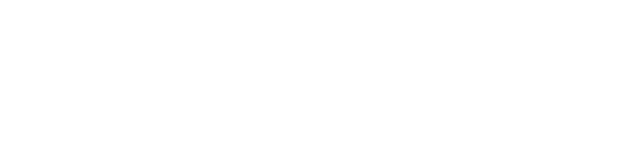
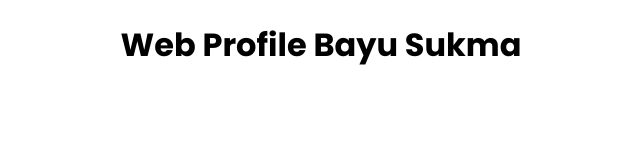
Before and after one commit to Codenames-Ren/1124160034-UTS, a plain HTML site: page index.html in a window 1280 px wide. Shown: the whole page, without its empty margins (319-959 px from the left). Drawn offline with Linux system fonts and the light colour scheme.

Commit message:
3, Menambahkan Header pada Body sekaligus menambah styling untuk font-family menggunakan google fonts

```diff
--- a/index.html
+++ b/index.html
@@ -4,12 +4,19 @@
     <meta charset="UTF-8" />
     <meta name="viewport" content="width=device-width, initial-scale=1.0" />
     <title>Perancangan Web</title>
-    <link rel="icon" href="/assets/image/favicon.ico" type="image/x-icon" />
+    <link rel="icon" href="/image/favicon.ico" type="image/x-icon" />
+    <link rel="shortcut icon" href="/image/favicon.ico" type="image/x-icon" />
+    <link rel="preconnect" href="https://fonts.googleapis.com" />
+    <link rel="preconnect" href="https://fonts.gstatic.com" crossorigin />
     <link
-      rel="shortcut icon"
-      href="/assets/image/favicon.ico"
-      type="image/x-icon"
+      href="https://fonts.googleapis.com/css2?family=Caveat:wght@400..700&family=Poppins:ital,wght@0,100;0,200;0,300;0,400;0,500;0,600;0,700;0,800;0,900;1,100;1,200;1,300;1,400;1,500;1,600;1,700;1,800;1,900&display=swap"
+      rel="stylesheet"
     />
+    <link rel="stylesheet" href="/style/style.css" />
   </head>
-  <body></body>
+  <body>
+    <header>
+      <h1>Web Profile Bayu Sukma</h1>
+    </header>
+  </body>
 </html>
--- /dev/null
+++ b/style/style.css
@@ -0,0 +1,7 @@
+* {
+  font-family: "Poppins", Arial, Helvetica, sans-serif;
+}
+
+h1 {
+  text-align: center;
+}
```
Also changed, not shown: image/Map.jpeg (renamed from assets/image/Map.jpeg), image/android-chrome-192x192.png (renamed from assets/image/android-chrome-192x192.png), image/android-chrome-512x512.png (renamed from assets/image/android-chrome-512x512.png), image/apple-touch-icon.png (renamed from assets/image/apple-touch-icon.png), image/favicon-16x16.png (renamed from assets/image/favicon-16x16.png), image/favicon-32x32.png (renamed from assets/image/favicon-32x32.png), image/favicon.ico (renamed from assets/image/favicon.ico).
